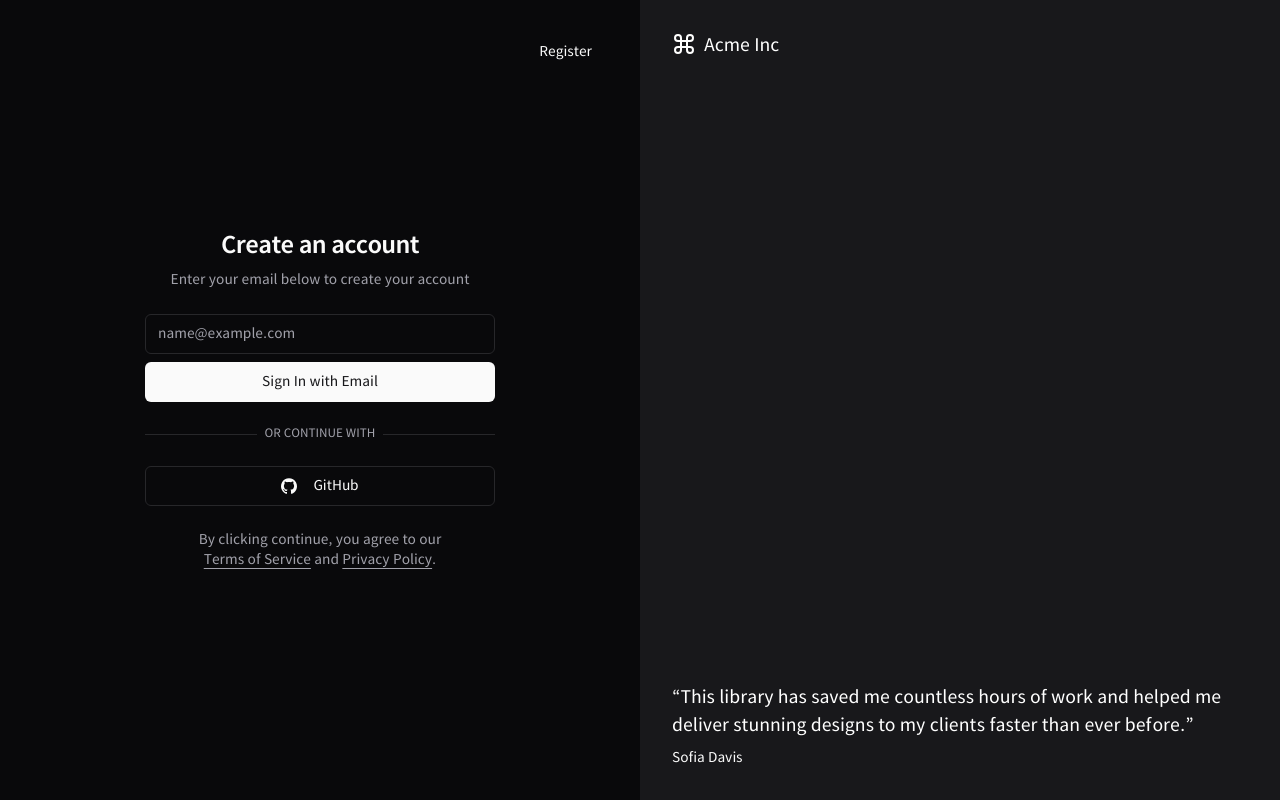
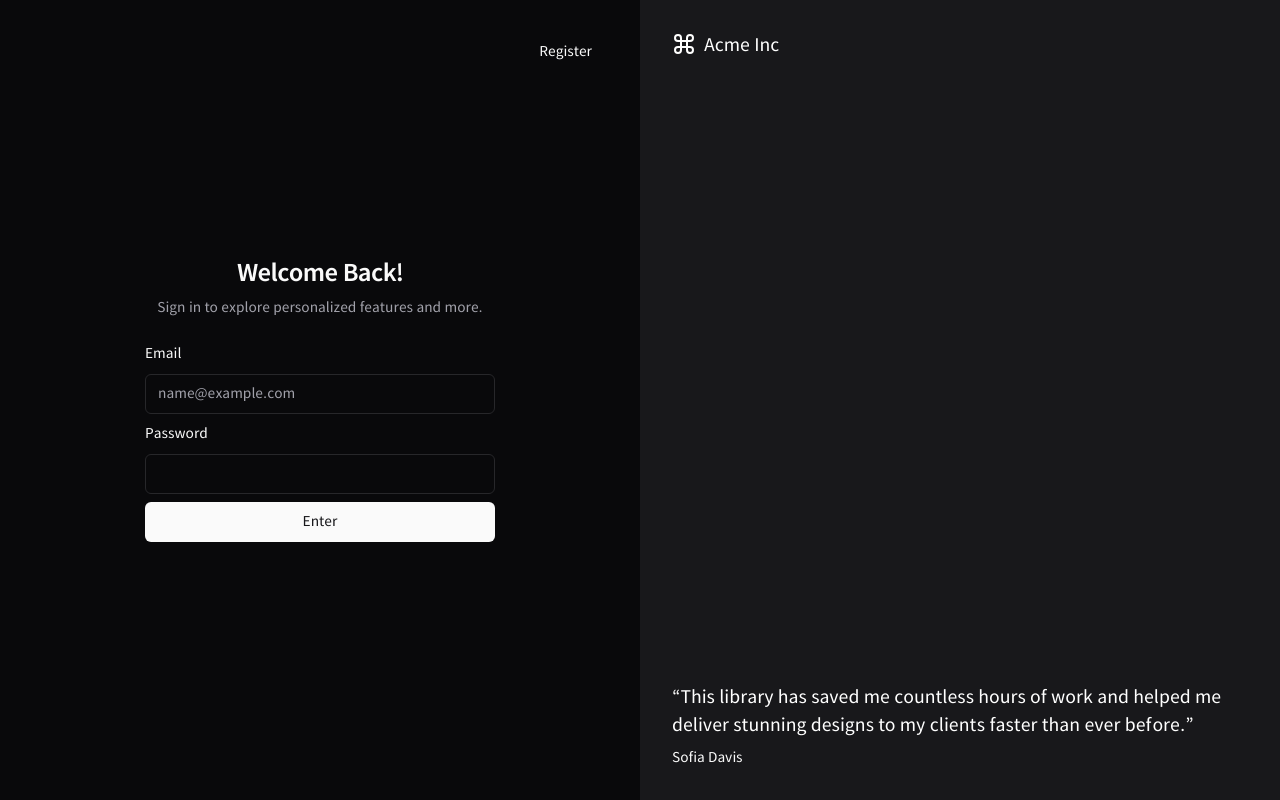
Before and after one commit to moodizone/Gift, a Next.js app: page /login in a window 1280 px wide. Built offline with nearby package versions, Linux system fonts and the light colour scheme.

Commit message:
🚸 improve ux writing

```diff
--- a/src/app/(auth)/register/Form.tsx
+++ b/src/app/(auth)/login/Form.tsx
@@ -147,28 +147,10 @@ export default function LoginForm() {
             {isLoading && (
               <Icons.spinner className="me-2 h-4 w-4 animate-spin" />
             )}
-            Sign In with Email
+            {"Enter"}
           </Button>
         </form>
       </Form>
-      <div className="relative">
-        <div className="absolute inset-0 flex items-center">
-          <span className="w-full border-t" />
-        </div>
-        <div className="relative flex justify-center text-xs uppercase">
-          <span className="bg-background px-2 text-muted-foreground">
-            Or continue with
-          </span>
-        </div>
-      </div>
-      <Button variant="outline" type="button" disabled={isLoading}>
-        {isLoading ? (
-          <Icons.spinner className="me-2 h-4 w-4 animate-spin" />
-        ) : (
-          <Icons.gitHub className="me-2 h-4 w-4" />
-        )}{" "}
-        GitHub
-      </Button>
     </div>
   );
 }
--- a/src/app/(auth)/login/page.tsx
+++ b/src/app/(auth)/login/page.tsx
@@ -1,8 +1,7 @@
 import * as React from "react";
-import Link from "next/link";
 
-import AuthForm from "@/components/AuthForm";
 import { generateMeta } from "@/lib/metadata";
+import LoginForm from "./Form";
 
 export const metadata = generateMeta({
   title: "Login",
@@ -16,30 +15,13 @@ function page() {
       <div className="mx-auto flex w-full flex-col justify-center space-y-6 sm:w-[350px]">
         <div className="flex flex-col space-y-2 text-center">
           <h1 className="text-2xl font-semibold tracking-tight">
-            Create an account
+            Welcome Back!
           </h1>
           <p className="text-sm text-muted-foreground">
-            Enter your email below to create your account
+            Sign in to explore personalized features and more.
           </p>
         </div>
-        <AuthForm />
-        <p className="px-8 text-center text-sm text-muted-foreground">
-          By clicking continue, you agree to our{" "}
-          <Link
-            href="/terms"
-            className="underline underline-offset-4 hover:text-primary"
-          >
-            Terms of Service
-          </Link>{" "}
-          and{" "}
-          <Link
-            href="/privacy"
-            className="underline underline-offset-4 hover:text-primary"
-          >
-            Privacy Policy
-          </Link>
-          .
-        </p>
+        <LoginForm />
       </div>
     </div>
   );
--- a/src/app/(auth)/register/page.tsx
+++ b/src/app/(auth)/register/page.tsx
@@ -16,10 +16,10 @@ function page() {
       <div className="mx-auto flex w-full flex-col justify-center space-y-6 sm:w-[350px]">
         <div className="flex flex-col space-y-2 text-center">
           <h1 className="text-2xl font-semibold tracking-tight">
-            Create an account
+            Join Us Today!
           </h1>
           <p className="text-sm text-muted-foreground">
-            Enter your email below to create your account
+            Register now to enjoy exclusive benefits and features.
           </p>
         </div>
         <RegisterForm />
--- a/src/components/AuthForm/index.tsx
+++ /dev/null
@@ -1,75 +0,0 @@
-"use client";
-
-import * as React from "react";
-import { useRouter } from "next/navigation";
-
-import { cn } from "@/lib/utils";
-import { Icons } from "@/components/SVGR";
-import { Button } from "@/components/ui/button";
-import { Input } from "@/components/ui/input";
-import { Label } from "@/components/ui/label";
-
-export default function AuthForm({
-  className,
-  ...props
-}: React.HTMLAttributes<HTMLDivElement>) {
-  const router = useRouter();
-  const [isLoading, setIsLoading] = React.useState<boolean>(false);
-
-  async function onSubmit(event: React.SyntheticEvent) {
-    event.preventDefault();
-    setIsLoading(true);
-
-    setTimeout(() => {
-      setIsLoading(false);
-      router.push("/overview");
-    }, 3000);
-  }
-
-  return (
-    <div className={cn("grid gap-6", className)} {...props}>
-      <form onSubmit={onSubmit}>
-        <div className="grid gap-2">
-          <div className="grid gap-1">
-            <Label className="sr-only" htmlFor="email">
-              Email
-            </Label>
-            <Input
-              id="email"
-              placeholder="name@example.com"
-              type="email"
-              autoCapitalize="none"
-              autoComplete="email"
-              autoCorrect="off"
-              disabled={isLoading}
-            />
-          </div>
-          <Button disabled={isLoading}>
-            {isLoading && (
-              <Icons.spinner className="me-2 h-4 w-4 animate-spin" />
-            )}
-            Sign In with Email
-          </Button>
-        </div>
-      </form>
-      <div className="relative">
-        <div className="absolute inset-0 flex items-center">
-          <span className="w-full border-t" />
-        </div>
-        <div className="relative flex justify-center text-xs uppercase">
-          <span className="bg-background px-2 text-muted-foreground">
-            Or continue with
-          </span>
-        </div>
-      </div>
-      <Button variant="outline" type="button" disabled={isLoading}>
-        {isLoading ? (
-          <Icons.spinner className="me-2 h-4 w-4 animate-spin" />
-        ) : (
-          <Icons.gitHub className="me-2 h-4 w-4" />
-        )}{" "}
-        GitHub
-      </Button>
-    </div>
-  );
-}
```
